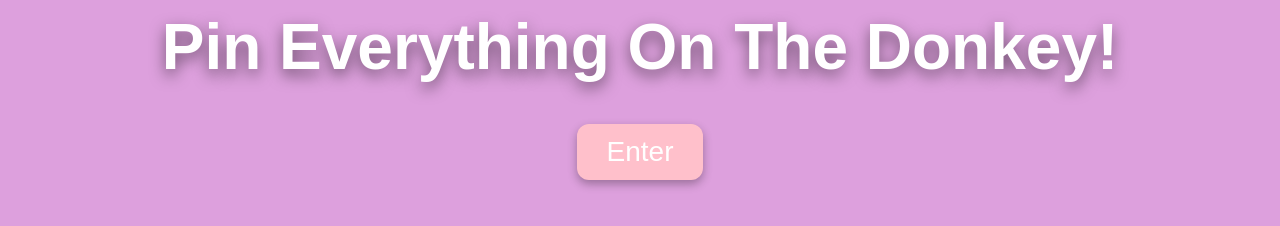
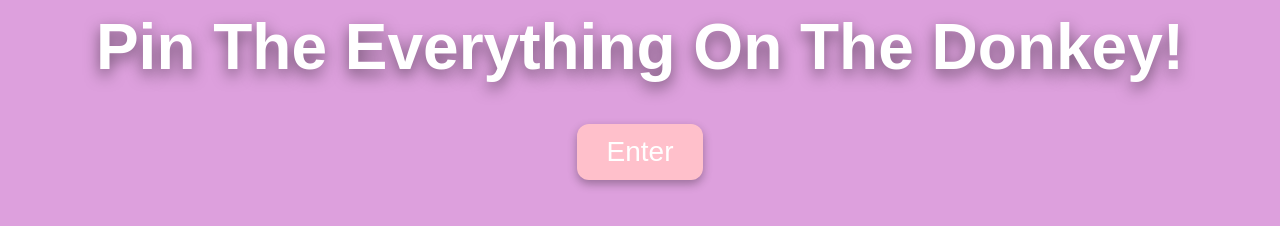
Before and after one commit to shanetto/group-8-proj, a plain HTML site: page index.html in a window 1280 px wide. Shown: the part 326-552 px from the top of the page. Drawn offline with Linux system fonts and the light colour scheme.

Commit message:
Fix title text in index.html

```diff
--- a/index.html
+++ b/index.html
@@ -8,7 +8,7 @@
   </head>
   <body>
     <div id="title-screen">
-      <h1 id="title-text">Pin Everything On The Donkey!</h1>
+      <h1 id="title-text">Pin The Everything On The Donkey!</h1>
       <button id="enter-button">Enter</button>
     </div>
 
```
